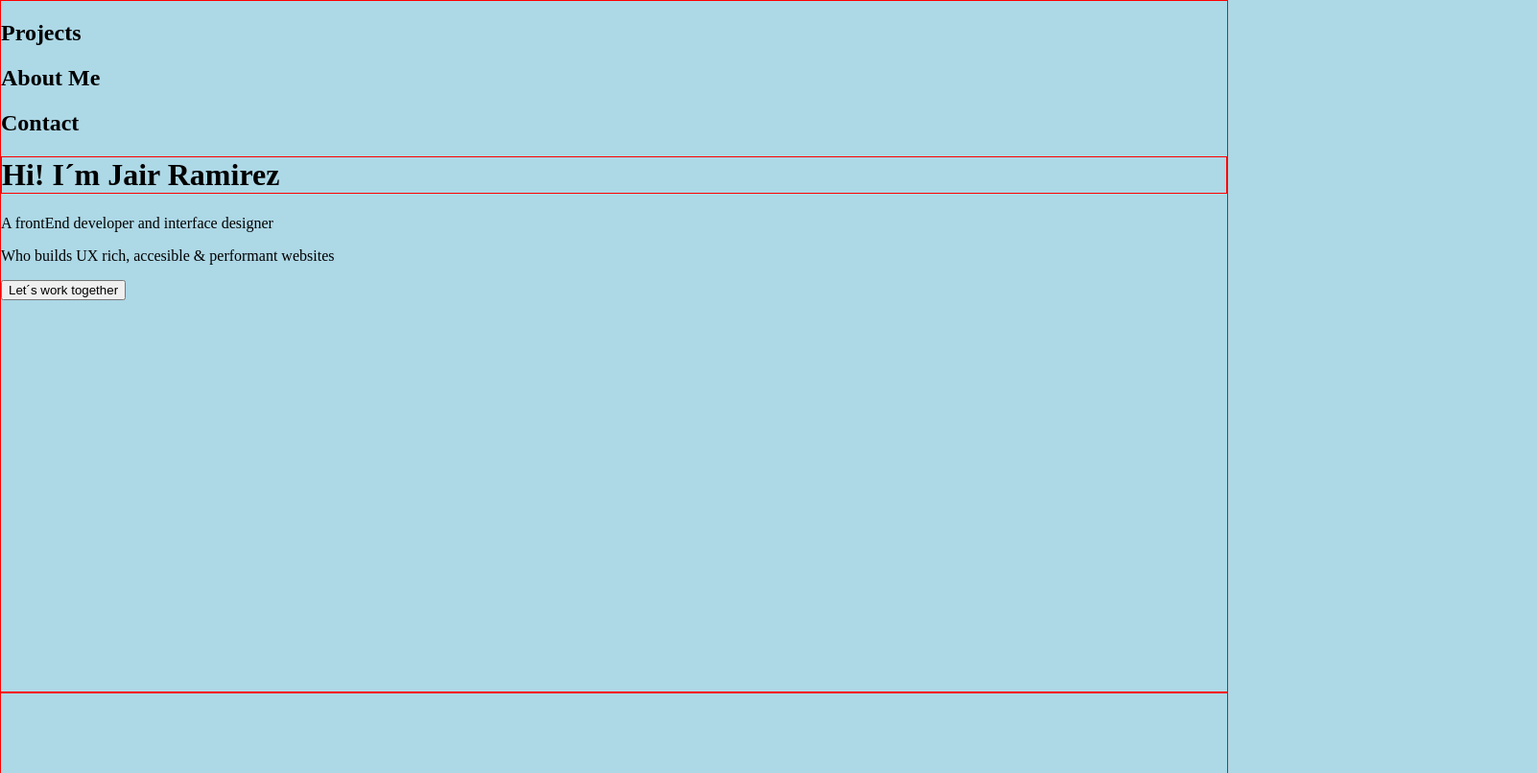
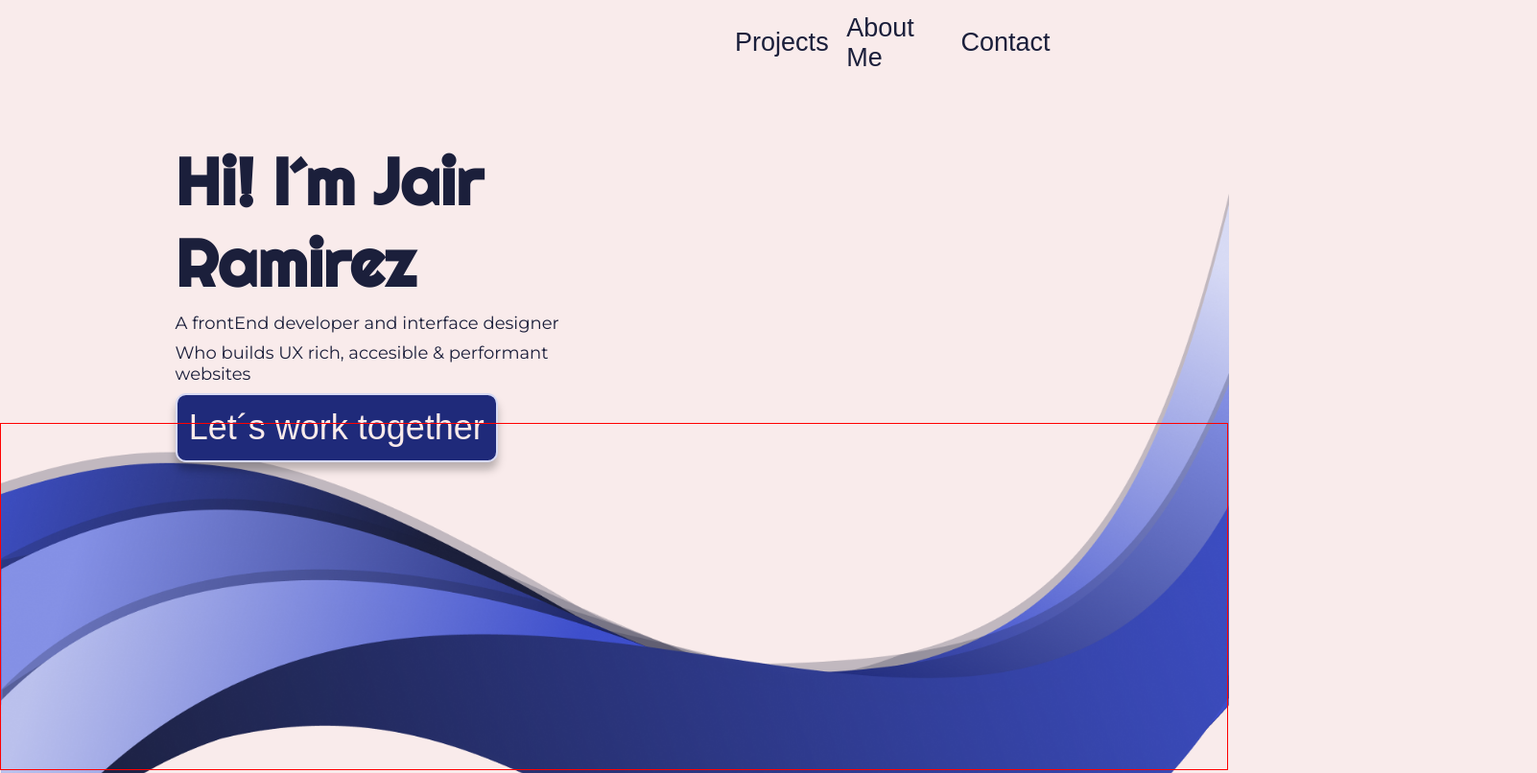
Before and after one commit to Evitalires/portfolio, a plain HTML site: page index.html in a window 1280 px wide. Shown: the top 806 px of the page at 96% size, 1602 px wide, since content can reach past the window. Drawn offline with nearby package versions, Linux system fonts and the light colour scheme; a web font is replaced by a local one.

Commit message:
Inserting the necesary assets. Also setting the grid for the page

```diff
--- a/index.html
+++ b/index.html
@@ -4,42 +4,48 @@
     <meta charset="UTF-8" />
     <meta name="viewport" content="width=device-width, initial-scale=1.0" />
     <link rel="stylesheet" href="styles.css" />
+    <link
+      href="https://fonts.googleapis.com/css2?family=ABeeZee&family=Montserrat&family=Muli&family=Righteous&family=Roboto&display=swap"
+      rel="stylesheet"
+    />
     <title>REBIRTH</title>
   </head>
   <body>
     <header>
       <nav>
-        <h2>Projects</h2>
-        <h2>About Me</h2>
-        <h2>Contact</h2>
+        <ul>
+          <li>
+            <a href="#Projects"><span>Projects</span></a>
+          </li>
+          <li>
+            <a href="#AboutMe"><span>About Me</span></a>
+          </li>
+          <li>
+            <a href="#Contact"><span>Contact</span></a>
+          </li>
+        </ul>
       </nav>
-      <main>
-        <h1>Hi! I´m Jair Ramirez</h1>
-        <p>A frontEnd developer and interface designer</p>
-        <p>Who builds UX rich, accesible & performant websites</p>
-        <button>Let´s work together</button>
-      </main>
     </header>
-    <section class="break relax">
-      <article class="relax">
-        <img src="./assets/vetas/vetaTopLeft.svg" alt="topLeft" />
-      </article>
-      <article class="relax">
-        <img src="./assets/vetas/vetaTopRight.svg" alt="topRight" />
-      </article>
-      <article class="relax">
-        <img src="./assets/vetas/vetaMedLeft.svg" alt="medLeft" />
-      </article>
-      <article class="relax">
-        <img src="./assets/vetas/vetaMedRight.svg" alt="medRight" />
-      </article>
-      <article class="relax">
-        <img src="./assets/vetas/vetaBotLeft.svg" alt="botLeft" />
-      </article>
-      <article class="relax">
-        <img src="./assets/vetas/vetaBotRight.svg" alt="botRight" />
-      </article>
-    </section>
+    <main>
+      <h1>Hi! I´m Jair Ramirez</h1>
+      <p>
+        <span> A frontEnd developer and interface designer</span>
+        <span>Who builds UX rich, accesible & performant websites</span>
+      </p>
+      <button>Let´s work together</button>
+    </main>
+    <article class="break">
+      <img class="relax" src="./assets/vetas/vetaTopLeft.png" alt="topLeft" />
+      <img class="relax" src="./assets/vetas/vetaTopRight.png" alt="topRight""
+      />
+      <img class="relax" src="./assets/vetas/vetaMedLeft.png" alt="medLeft" />
+      <img class="relax" src="./assets/vetas/vetaMedRight.png" alt="medRight""
+      /> <img class="relax" src="./assets/vetas/vetaBotLeft.png" alt="botLeft""
+      /> <img class="relax" src="./assets/vetas/vetaBotRight.png"
+      alt="botRight"" />
+    </article>
+
+    <!--
 
     <section class="projects a">
       <article class="project">
@@ -68,6 +74,18 @@
         </div>
       </article>
     </section>
+
+    <article class="break two">
+      <img class="relax" src="./assets/vetas/vetaTopLeft.png" alt="topLeft" />
+      <img class="relax" src="./assets/vetas/vetaTopRight.png" alt="topRight""
+      />
+      <img class="relax" src="./assets/vetas/vetaMedLeft.png" alt="medLeft" />
+      <img class="relax" src="./assets/vetas/vetaMedRight.png" alt="medRight""
+      /> <img class="relax" src="./assets/vetas/vetaBotLeft.png" alt="botLeft""
+      /> <img class="relax" src="./assets/vetas/vetaBotRight.png"
+      alt="botRight"" />
+    </article>
+
     <section class="aboutMe">
       <article class="aboutMeDescription">
         Mi nombre es <b>Jair Ramirez</b> y soy un <b>FrontEnd Developer</b> con
@@ -116,6 +134,16 @@
         </div>
       </article>
     </section>
+
+    <article class="break three">
+      <img class="relax" src="./assets/vetas/vetaTopLeft.png" alt="topLeft" />
+      <img class="relax" src="./assets/vetas/vetaTopRight.png" alt="topRight" />
+      <img class="relax" src="./assets/vetas/vetaMedLeft.png" alt="medLeft" />
+      <img class="relax" src="./assets/vetas/vetaMedRight.png" alt="medRight" />
+      <img class="relax" src="./assets/vetas/vetaBotLeft.png" alt="botLeft" />
+      <img class="relax" src="./assets/vetas/vetaBotRight.png" alt="botRight" />
+    </article>
+
     <section class="contact">
       <form action="" method="post">
         <h3>Siente libre de usar el formulario acontinuación</h3>
@@ -125,6 +153,16 @@
         <button type="submit">Send Message</button>
       </form>
     </section>
+
+    <article class="break four">
+      <img class="relax" src="./assets/vetas/vetaTopLeft.png" alt="topLeft" />
+      <img class="relax" src="./assets/vetas/vetaTopRight.png" alt="topRight" />
+      <img class="relax" src="./assets/vetas/vetaMedLeft.png" alt="medLeft" />
+      <img class="relax" src="./assets/vetas/vetaMedRight.png" alt="medRight" />
+      <img class="relax" src="./assets/vetas/vetaBotLeft.png" alt="botLeft" />
+      <img class="relax" src="./assets/vetas/vetaBotRight.png" alt="botRight" />
+    </article>
+
     <footer class="footer">
       <article class="socialMedia">
         <a href="http://" target="_blank" rel="noopener noreferrer">Twitter</a>
@@ -135,10 +173,8 @@
       <article class="socialMedia">
         <a href="http://" target="_blank" rel="noopener noreferrer">Linkedin</a>
       </article>
-      <article><p>Trademark</p></article>
-    </footer>
-    <script src="https://cdnjs.cloudflare.com/ajax/libs/rellax/1.11.0/rellax.min.js"></script>
-    <script src="./js/parallax.js"></script>
-    <script></script>
+      <article><p>Trademark 2020 PT</p></article>
+    </footer> -->
+    <script src="js/script.js"></script>
   </body>
 </html>
--- a/js/parallax.js
+++ /dev/null
@@ -1,3 +0,0 @@
-// Init
-console.log("Hola desde el script");
-let rellax = new Rellax(".relax");
--- /dev/null
+++ b/js/script.js
@@ -0,0 +1,30 @@
+// Init
+/* let rellax = new Rellax(".relax");
+window.addEventListener("keydown", (e) => {
+  console.log(e.key);
+  if (e.key == "F5") {
+    e.preventDefault();
+    rellax.destroy();
+    location.reload();
+  }
+}); */
+//Crear un evento para la sección break. Cuando haya hover, destruir el objeto rellax por defecto y usar la función reflex
+
+//Setting css variables
+let columns = getComputedStyle(document.documentElement).getPropertyValue(
+  "--columnsBody"
+);
+let row = getComputedStyle(document.documentElement).getPropertyValue(
+  "--rowBody"
+);
+let minSize = 18;
+let totalGutter = minSize * (columns - 1);
+let widthContent =
+  (document.getElementsByTagName("header")[0].offsetWidth - totalGutter) /
+  columns;
+let rowLength = ((widthContent * 9) / 16).toString();
+
+document.body.style.setProperty(
+  "grid-template-rows",
+  `repeat(${64}, ${rowLength}px )`
+);
--- a/styles.css
+++ b/styles.css
@@ -1,42 +1,126 @@
+:root {
+  font-size: 18px;
+  --width-break: 100vw;
+  --height-break: calc((var(--width-break) * 9) / 16);
+  --color-light: #f9ebeb;
+  --color-dark: #1b1f3b;
+  --color-main: #1f2a7a;
+  --color-lightAlt: #d7daf4;
+  --unactive: #1b1f3b;
+  --margin: 48px;
+  --font-call: "ABeeZee", sans-serif;
+  --font-text: "Montserrat", sans-serif;
+  --font-title: "Muli", sans-serif;
+  --font-headlines: "Righteous", cursive;
+  --font-append: "Roboto", sans-serif;
+  --columnsBody: 8;
+  --columnsBodyTemplate: repeat(var(--columnsBody), 1fr);
+  --shadow: 0px 8px 8px rgba(0, 0, 0, 0.25);
+  --shadowHover: 0px 14px 14px rgba(0, 0, 0, 0.25);
+}
+* {
+  margin: 0;
+  color: var(--color-dark);
+}
+
+.button-action {
+  background-color: var(--color-main);
+  color: var(--color-light);
+}
 body {
   margin: 0px;
-  background-color: lightblue;
-}
-body section {
-  height: 50vh;
+  display: grid;
+  gap: 1em;
+  grid-template-columns: var(--margin) repeat(10, 1fr) var(--margin);
+  background-color: var(--color-light);
 }
 header {
-  height: 90vh;
-  border: 1px solid red;
+  display: inherit;
+  grid-column: 3 / 8 span;
+  justify-items: stretch;
 }
-h1 {
-  border: 1px solid red;
+nav {
+  gap: 18px;
+  display: grid;
+  grid-template-columns: var(--columnsBodyTemplate);
 }
-.break {
-  height: 900px;
-  border: 1px solid red;
+nav ul {
+  gap: 18px;
+  padding: 0;
+  display: inherit;
+  list-style: none;
+  grid-template-columns: repeat(3, 1fr);
+  grid-column: -4 / 3 span;
+}
+nav ul li {
+  display: flex;
+  align-items: center;
+  justify-content: center;
+  border-bottom: 4px solid transparent;
+}
+nav ul li a {
+  padding: 14% 0;
+  font-size: 1.5em;
+  text-decoration: none;
+  font-family: var(--font-title);
+}
+nav ul li:hover {
+  transition: 0.2s;
+  border-bottom: 4px solid var(--color-dark);
+}
+main {
+  display: inherit;
+  grid-row: 3/ 4 span;
+  align-items: center;
+  grid-column: 3 / 4 span;
+  grid-template: repeat(4, 1fr) / repeat(4, 1fr);
+}
+main h1 {
+  font-size: 3.8em;
+  font-family: var(--font-headlines);
+}
+main p {
+  font-family: var(--font-text);
+}
+main p span {
+  display: block;
+  margin: 0.5em 0;
+}
+main button {
+  height: 2em;
+  font-size: 2em;
+  grid-column: 3 span;
+  border-radius: 0.3em;
+  color: var(--color-light);
+  border: 2px solid var(--color-lightAlt);
+  background-color: var(--color-main);
+  box-shadow: var(--shadow);
+  outline: transparent;
+}
+main button:hover {
+  transition: 0.3s;
+  box-shadow: var(--shadowHover);
+}
+main h1,
+main p,
+main div {
+  grid-column: 4 span;
 }
 
-.parallax {
-  box-shadow: 1px -12px 15px 0px;
-  /* Full height */
-  height: 10vh;
+.break {
+  position: relative;
+  grid-row: 7 / 5 span;
+  border: 1px solid red;
+  grid-column: 1 / -1;
+  height: calc(var(--height-break) / 2);
+}
+.break:hover {
+  /* At the moment of Hover change the value of the box */
+}
 
-  /* Create the parallax scrolling effect */
-  background-attachment: fixed;
-  background-position: bottom;
-  background-repeat: no-repeat;
-  background-size: cover;
+.break img {
+  z-index: -100;
+  width: var(--width-break);
+  top: -30vh;
+  position: absolute;
 }
-.one {
-  z-index: 1;
-  background-image: url("https://images.vexels.com/media/users/3/148173/isolated/preview/4e9ff4152e5b6c9e943a76570b4d1b07-abstract-rounded-geometric-background-by-vexels.png");
-}
-.two {
-  z-index: 2;
-  background-image: url("https://flevix.com/wp-content/uploads/2019/12/bubble-animated-background.svg");
-}
-.three {
-  z-index: 3;
-  background-image: url("https://cdn.hobbyconsolas.com/sites/navi.axelspringer.es/public/media/image/2020/06/horizon-forbidden-west-dive-1964777.jpeg");
-}
```
Also changed, not shown: assets/vetas/vetaBotLeft.png (added), assets/vetas/vetaBotLeft.svg (deleted), assets/vetas/vetaBotRight.png (added), assets/vetas/vetaBotRight.svg (deleted), assets/vetas/vetaMedLeft.png (added), assets/vetas/vetaMedLeft.svg (deleted), assets/vetas/vetaMedRight.png (added), assets/vetas/vetaMedRight.svg (deleted), assets/vetas/vetaTopLeft.png (added), assets/vetas/vetaTopLeft.svg (deleted), assets/vetas/vetaTopRight.png (added), assets/vetas/vetaTopRight.svg (deleted).
